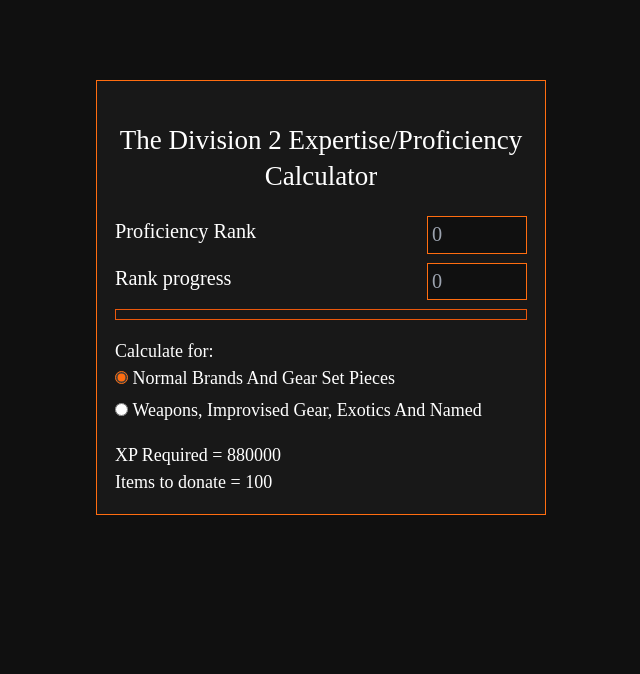
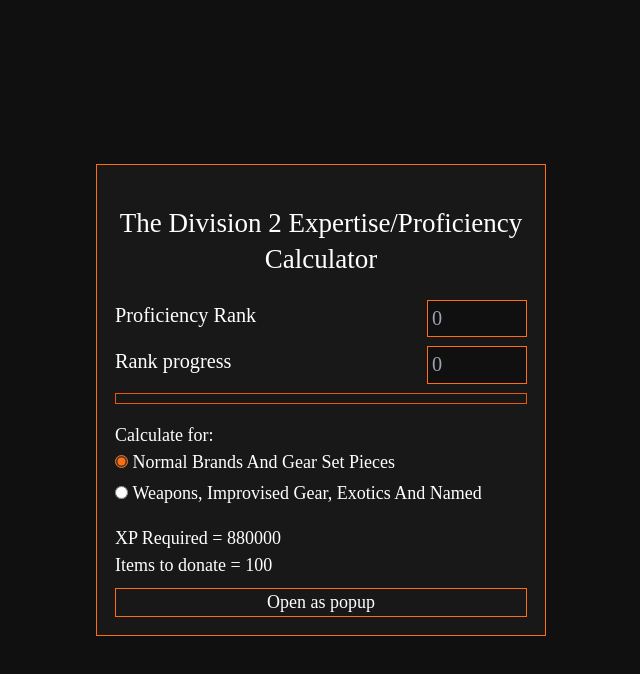
Before and after one commit to mxswat/td2-expertise-calculator, a React (Create React App) app: page / in a window 1280 px wide. Shown: the top 674 px of the page, without its empty margins (319-959 px from the left). Built offline with nearby package versions, Linux system fonts and the light colour scheme.

Commit message:
minor updates

```diff
--- a/src/App.css
+++ b/src/App.css
@@ -6,9 +6,6 @@
 
   background: rgb(24, 24, 24);
   border: 1px solid var(--td-orange);
-
-  margin: auto;
-  margin-top: 10vh;
 }
 
 .td2-input {
--- a/src/App.tsx
+++ b/src/App.tsx
@@ -35,11 +35,15 @@
     setBarPercentage(xpBarMult * 100)
   }
 
+  const openPopup = () => {
+    window.open(window.location.href, document.title, 'width=460,height=460')
+  }
+
   const xpRequired = calcXPRequired(proficencyRank, rankProgress)
   const itemsToDonate = Math.ceil(xpRequired / itemTypeDivided);
 
   return (
-    <div className="App p-4">
+    <div className="App m-auto p-4">
       <h1 className='my-5 text-2xl text-center'>The Division 2 Expertise/Proficiency Calculator</h1>
       <div className='flex flex-1 w-full flex-col'>
         <div className='flex justify-between mb-2'>
@@ -65,10 +69,14 @@
             weapons, improvised gear, exotics and named
           </label>
         </div>
-        <div className="flex flex-col">
+        <div className="flex flex-col mb-2">
           <span>XP Required = {xpRequired}</span>
           <span>Items to donate = {itemsToDonate}</span>
         </div>
+        {
+          // Only show if it's NOT in a popup window
+          !(window.opener && window.opener !== window) && (<button className='border border-[#FF6D10]' onClick={openPopup}> Open as popup </button>)
+        }
       </div>
     </div>
   );
```
Also changed, not shown: 1 other file (tests, documents, lock files or other folders).
